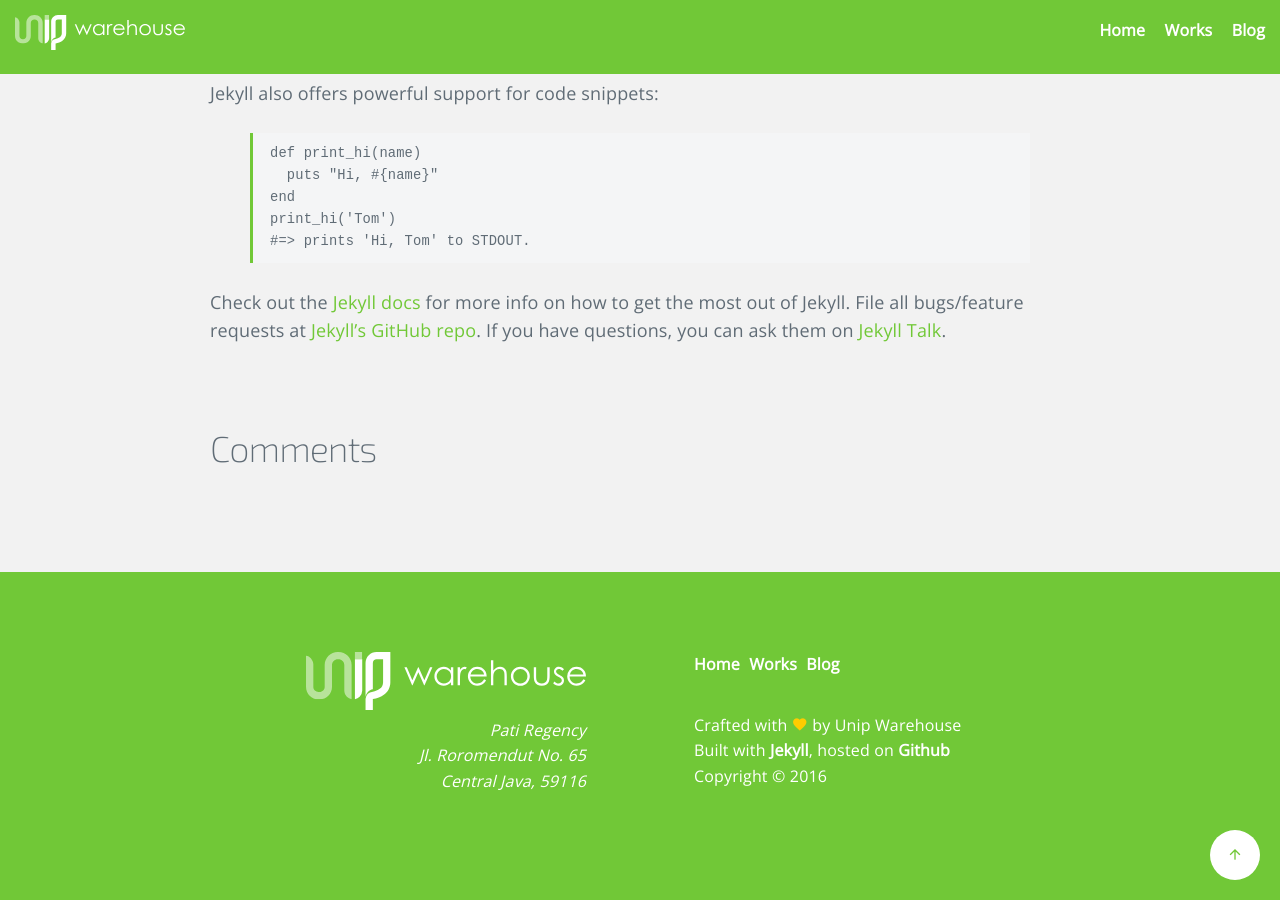
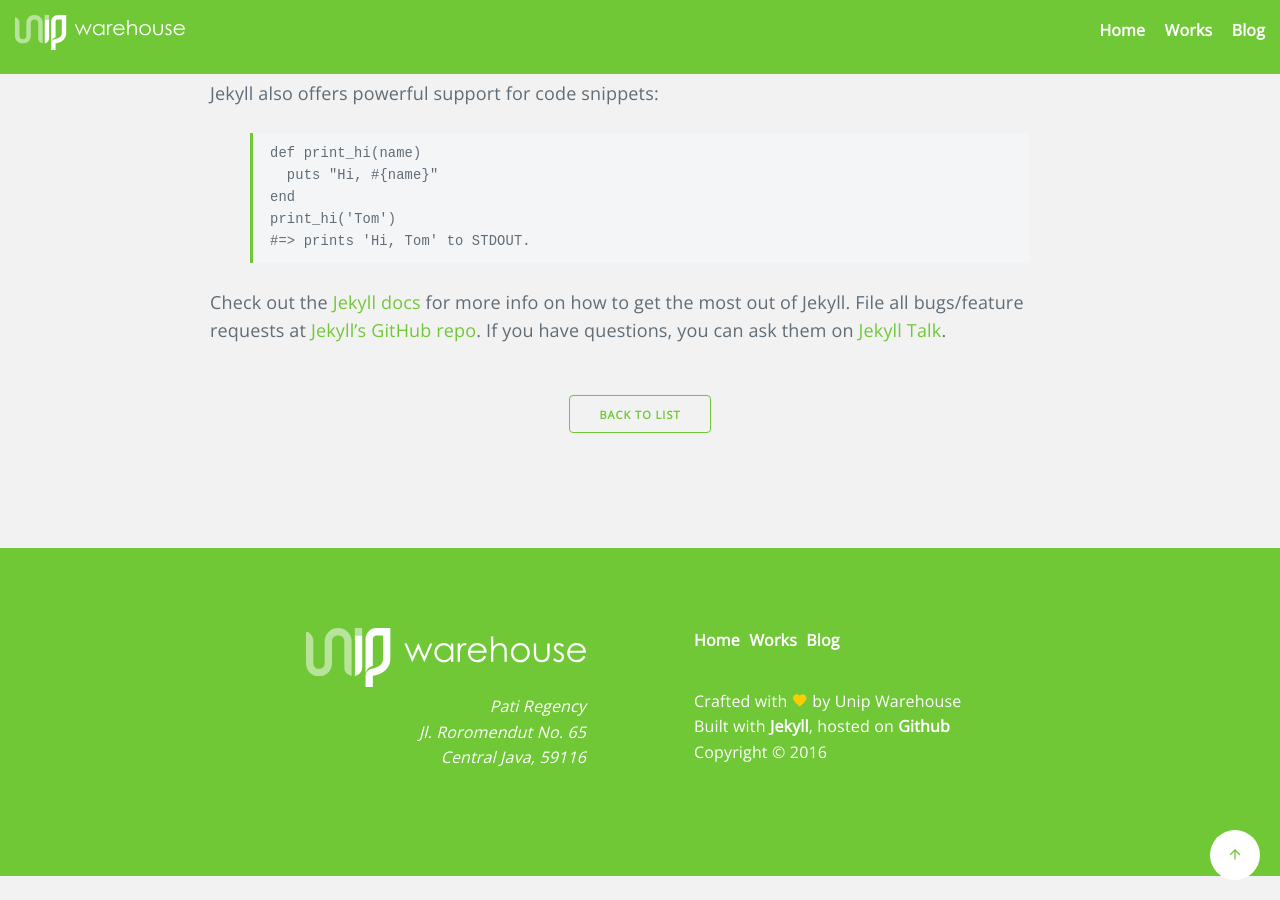
Before and after one commit to unipwarehouse/unipwarehouse.github.io, a Jekyll site: the page built from _posts/2016-06-19-welcome-to-jekyll.markdown, in a window 1280 px wide and 900 px high, scrolled down 1273 px. Built offline with Jekyll 4.4.1, drawn with Linux system fonts in a browser that asks for light colours; some web fonts are replaced; comment, search, counter and statistics services are not loaded; after the commit the page ends 2149 px from its top, so only the background shows below that.

Commit message:
add back to list button and set disqus part to production env

```diff
--- a/_layouts/post.html
+++ b/_layouts/post.html
@@ -12,7 +12,13 @@ type: post
 				{% if page.tags %}<p class="tags">{% for tag in page.tags %}<a href="{{ site.baseurl }}/tags/{{ tag }}/" alt="">{{ tag | prepend: '#' | append: ' ' }}</a>{% endfor %}</p>{% endif %}
 			</article>
 
-			{% include disqus.html %}
+			<p class="pager text-center">
+				<a href="javascript:history.back()" class="button button-outline">BACK TO LIST</a>
+			</p>
+
+			{% if site.environment == 'production' %}
+				{% include disqus.html %}
+			{% endif %}
 		</div>
 	</section>
 </div>
```
